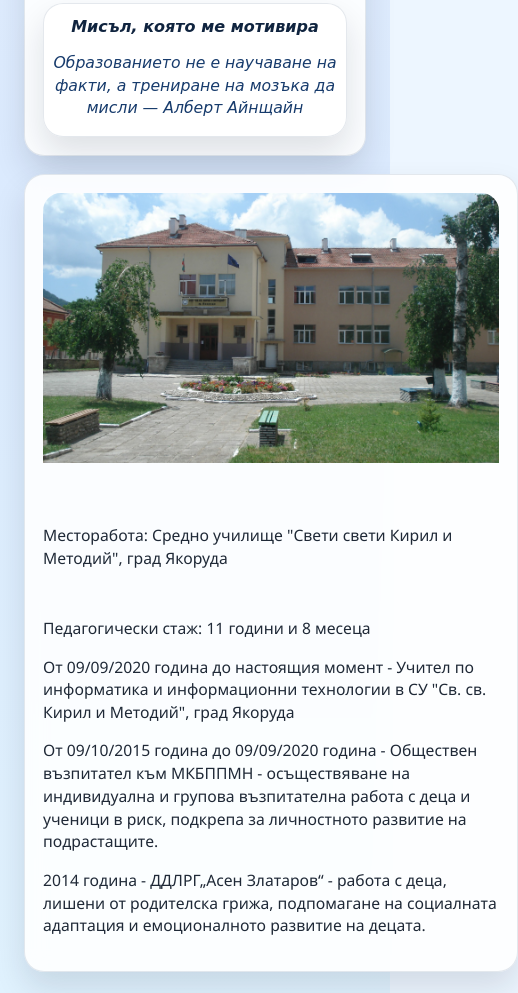
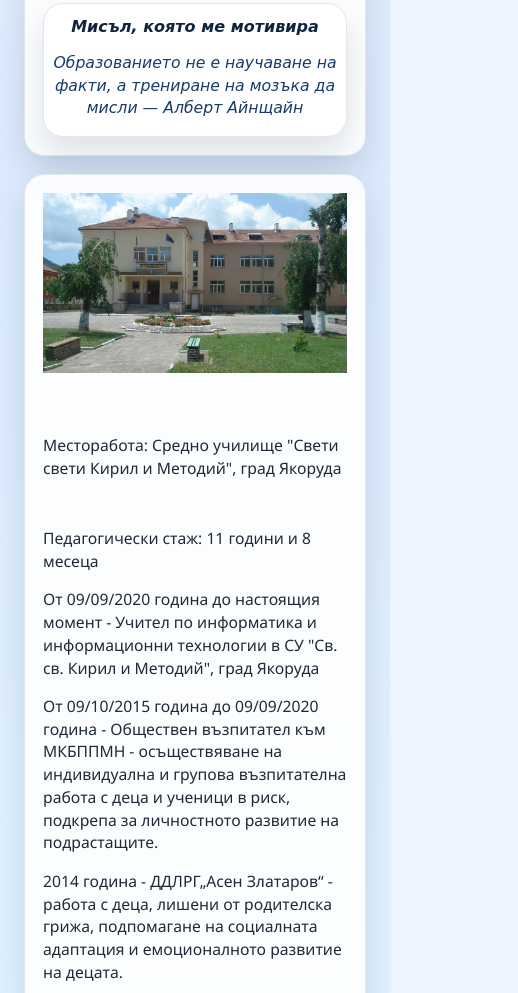
Before and after one commit to Fatme98/portfolio-for-teacher, a plain HTML site: page index.html in a window 390 px wide. Shown: the part 854-1847 px from the top of the page, 518 px wide, since content can reach past the window. Drawn offline with Linux system fonts and the light colour scheme.

Commit message:
Make one section responsive

```diff
--- a/styles.css
+++ b/styles.css
@@ -194,17 +194,15 @@ h1 {
   box-shadow: 0 10px 18px rgba(37, 99, 235, 0.18);
 }
 
-.avatar-photo {
+.avatar-photo, .school-photo{
   width: 100%;
   height: 100%;
   object-fit: cover;
-  display: block;
+  display: block
 }
 
 .school-photo {
-  height: 300px;
   padding-bottom: 30px;
-  border-radius: 18px;
 }
 
 .teacher-name {
```
